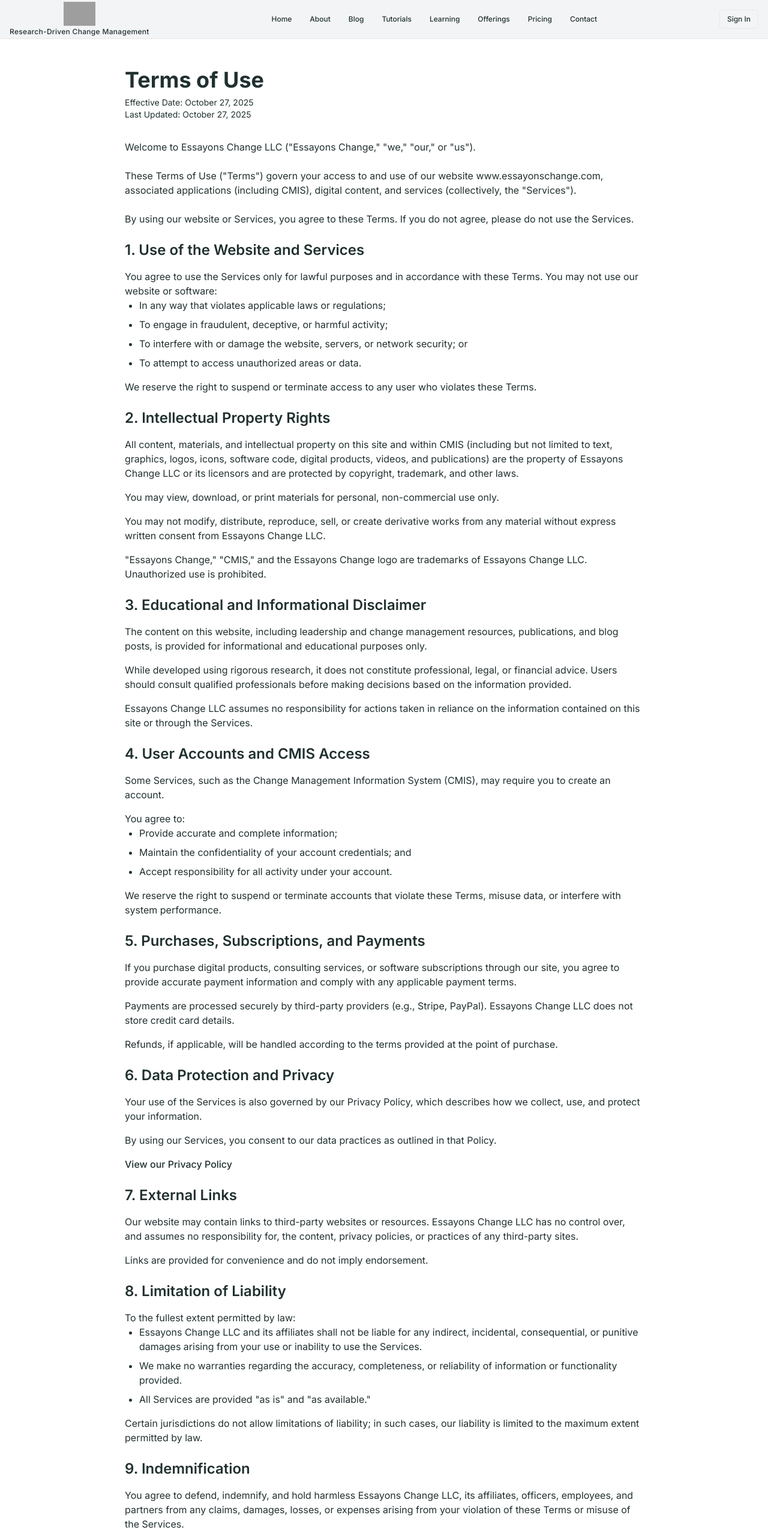
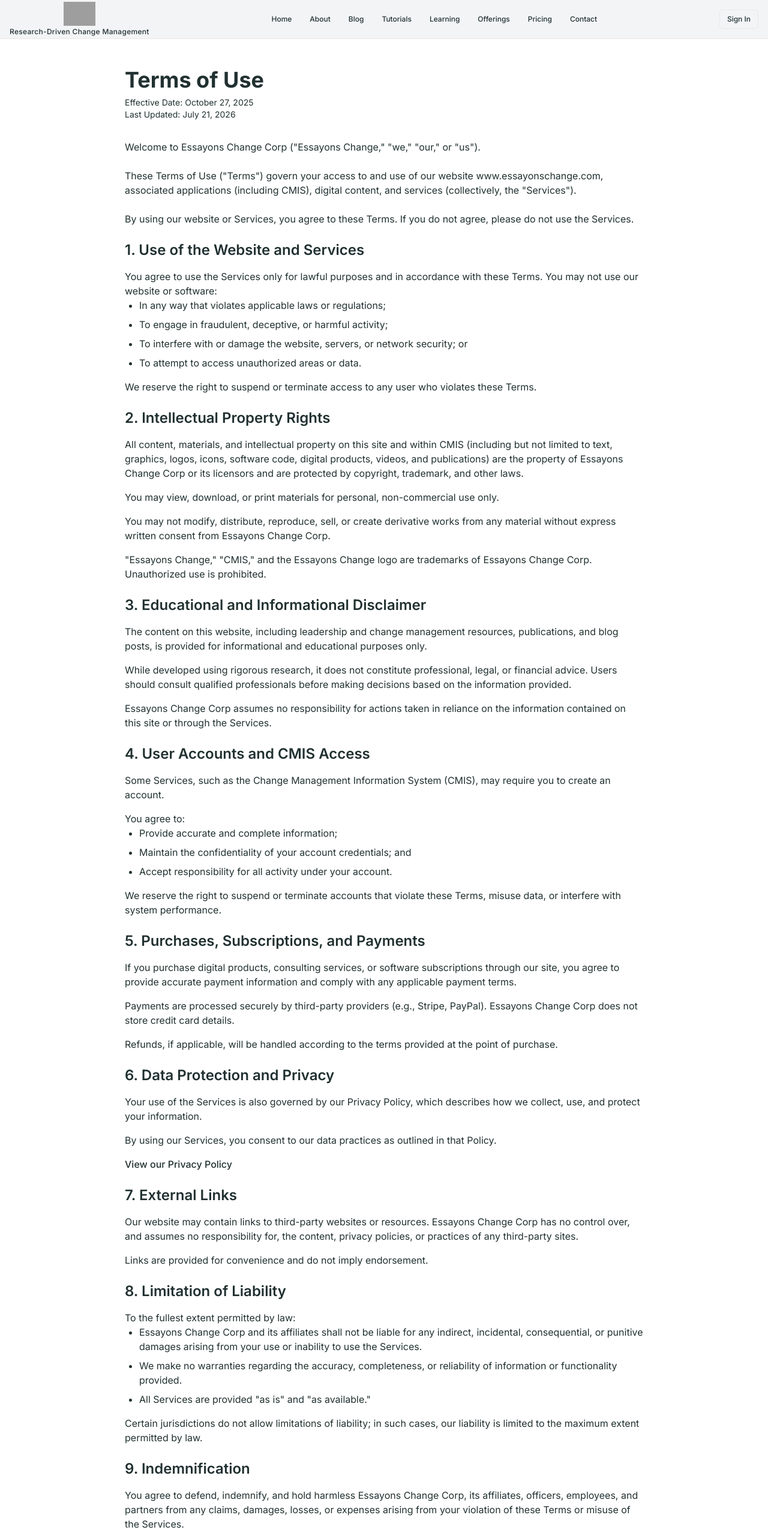
Before and after one commit to psmithccld/Essayons_Change_Website, a React (Vite) app in the folder client/: page /terms in a window 1280 px wide. Shown: the top 2566 px of the page at 60% size. Built offline with nearby package versions, Linux system fonts and the light colour scheme; grey boxes are pictures that could not be loaded.

Commit message:
Update company name from LLC to Corp in terms page

```diff
--- a/client/src/pages/terms.tsx
+++ b/client/src/pages/terms.tsx
@@ -6,12 +6,12 @@
       <h1 className="text-4xl font-bold mb-2" data-testid="text-terms-title">Terms of Use</h1>
       <p className="text-sm text-muted-foreground mb-8">
         Effective Date: October 27, 2025<br />
-        Last Updated: October 27, 2025
+        Last Updated: July 21, 2026
       </p>
 
       <div className="prose prose-slate max-w-none space-y-6">
         <p>
-          Welcome to Essayons Change LLC ("Essayons Change," "we," "our," or "us").
+          Welcome to Essayons Change Corp ("Essayons Change," "we," "our," or "us").
         </p>
         <p>
           These Terms of Use ("Terms") govern your access to and use of our website www.essayonschange.com,
@@ -37,16 +37,16 @@
           <h2 className="text-2xl font-semibold mb-4">2. Intellectual Property Rights</h2>
           <p>
             All content, materials, and intellectual property on this site and within CMIS (including but not limited to text,
-            graphics, logos, icons, software code, digital products, videos, and publications) are the property of Essayons Change LLC
+            graphics, logos, icons, software code, digital products, videos, and publications) are the property of Essayons Change Corp
             or its licensors and are protected by copyright, trademark, and other laws.
           </p>
           <p className="mt-4">You may view, download, or print materials for personal, non-commercial use only.</p>
           <p className="mt-4">
             You may not modify, distribute, reproduce, sell, or create derivative works from any material without express written
-            consent from Essayons Change LLC.
+            consent from Essayons Change Corp.
           </p>
           <p className="mt-4">
-            "Essayons Change," "CMIS," and the Essayons Change logo are trademarks of Essayons Change LLC. Unauthorized use is prohibited.
+            "Essayons Change," "CMIS," and the Essayons Change logo are trademarks of Essayons Change Corp. Unauthorized use is prohibited.
           </p>
         </section>
 
@@ -61,7 +61,7 @@
             Users should consult qualified professionals before making decisions based on the information provided.
           </p>
           <p className="mt-4">
-            Essayons Change LLC assumes no responsibility for actions taken in reliance on the information contained on this
+            Essayons Change Corp assumes no responsibility for actions taken in reliance on the information contained on this
             site or through the Services.
           </p>
         </section>
@@ -88,7 +88,7 @@
             provide accurate payment information and comply with any applicable payment terms.
           </p>
           <p className="mt-4">
-            Payments are processed securely by third-party providers (e.g., Stripe, PayPal). Essayons Change LLC does not
+            Payments are processed securely by third-party providers (e.g., Stripe, PayPal). Essayons Change Corp does not
             store credit card details.
           </p>
           <p className="mt-4">Refunds, if applicable, will be handled according to the terms provided at the point of purchase.</p>
@@ -111,7 +111,7 @@
         <section className="mt-8">
           <h2 className="text-2xl font-semibold mb-4">7. External Links</h2>
           <p>
-            Our website may contain links to third-party websites or resources. Essayons Change LLC has no control over,
+            Our website may contain links to third-party websites or resources. Essayons Change Corp has no control over,
             and assumes no responsibility for, the content, privacy policies, or practices of any third-party sites.
           </p>
           <p className="mt-4">Links are provided for convenience and do not imply endorsement.</p>
@@ -122,7 +122,7 @@
           <p>To the fullest extent permitted by law:</p>
           <ul className="list-disc pl-6 space-y-2">
             <li>
-              Essayons Change LLC and its affiliates shall not be liable for any indirect, incidental, consequential, or
+              Essayons Change Corp and its affiliates shall not be liable for any indirect, incidental, consequential, or
               punitive damages arising from your use or inability to use the Services.
             </li>
             <li>
@@ -139,7 +139,7 @@
         <section className="mt-8">
           <h2 className="text-2xl font-semibold mb-4">9. Indemnification</h2>
           <p>
-            You agree to defend, indemnify, and hold harmless Essayons Change LLC, its affiliates, officers, employees, and partners
+            You agree to defend, indemnify, and hold harmless Essayons Change Corp, its affiliates, officers, employees, and partners
             from any claims, damages, losses, or expenses arising from your violation of these Terms or misuse of the Services.
           </p>
         </section>
@@ -158,11 +158,17 @@
         <section className="mt-8">
           <h2 className="text-2xl font-semibold mb-4">11. Governing Law</h2>
           <p>
-            These Terms are governed by and construed in accordance with the laws of the State of Maryland, without regard to
-            conflict-of-law principles.
+            These Terms are governed by and construed in accordance with the laws of the State of Delaware, without regard to
+            conflict-of-law principles. Essayons Change Corp is incorporated in the State of Delaware.
           </p>
           <p className="mt-4">
-            You agree to submit to the exclusive jurisdiction of courts located in that state for any disputes arising under these Terms.
+            You agree to submit to the exclusive jurisdiction of the state and federal courts located in Delaware for any disputes
+            arising under these Terms.
+          </p>
+          <p className="mt-4">
+            Nothing in this section limits any mandatory consumer protection rights you may have under the laws of your state or
+            country of residence. If you are a consumer and the law of your jurisdiction provides rights that cannot be waived by
+            agreement, those rights continue to apply and this section is applied only to the extent permitted by that law.
           </p>
         </section>
 
@@ -178,7 +184,9 @@
           <h2 className="text-2xl font-semibold mb-4">13. Contact Us</h2>
           <p>If you have questions or concerns about these Terms or the Services, contact us at:</p>
           <div className="mt-4 pl-4 border-l-4 border-primary">
-            <p className="font-semibold">Essayons Change LLC</p>
+            <p className="font-semibold">Essayons Change Corp</p>
+            <p>A Delaware corporation</p>
+            <p>Greater St. Louis Area</p>
             <p>Email: <a href="mailto:psmith@essayonschange.com" className="text-primary hover:underline">psmith@essayonschange.com</a></p>
             <p>Website: <a href="https://www.essayonschange.com" className="text-primary hover:underline">www.essayonschange.com</a></p>
           </div>
```
